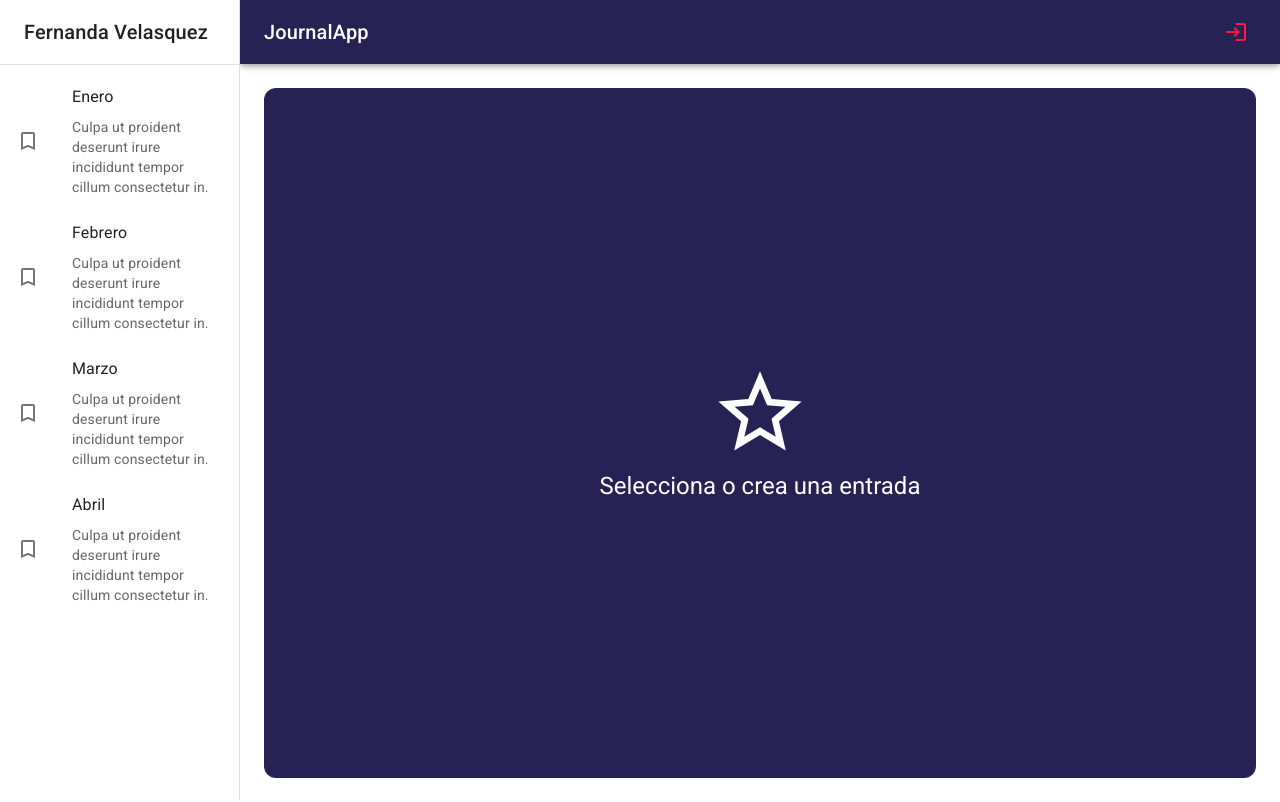
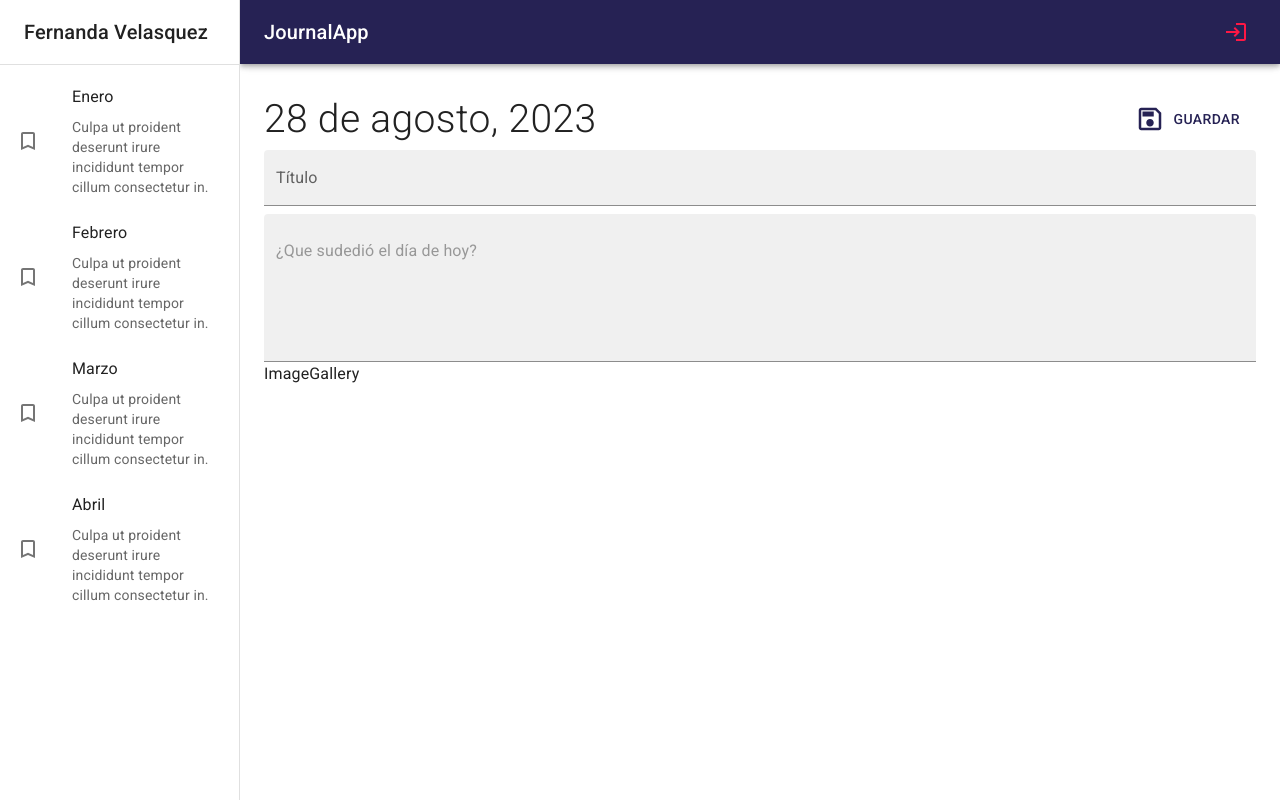
Before and after one commit to Ferla04/Journal-app, a React (Vite) app: page / in a window 1280 px wide. Built offline with nearby package versions, Linux system fonts and the light colour scheme.

Commit message:
formulario nueva tarea

```diff
--- a/src/journal/Pages/JournalPage.jsx
+++ b/src/journal/Pages/JournalPage.jsx
@@ -1,10 +1,11 @@
 import { JournalLayout } from '../layout/JournalLayout'
-import { NothingSelectedView } from '../views'
+import { NothingSelectedView, NoteView } from '../views'
 
 export const JournalPage = () => {
   return (
     <JournalLayout>
-      <NothingSelectedView />
+      {/* <NothingSelectedView /> */}
+      <NoteView />
     </JournalLayout>
   )
 }
--- /dev/null
+++ b/src/journal/components/ImageGallery.jsx
@@ -0,0 +1,7 @@
+import React from 'react'
+
+export const ImageGallery = () => {
+  return (
+    <div>ImageGallery</div>
+  )
+}
--- a/src/journal/components/index.js
+++ b/src/journal/components/index.js
@@ -1,2 +1,3 @@
 export * from './NavBar'
 export * from './SideBar'
+export * from './ImageGallery'
--- /dev/null
+++ b/src/journal/views/NoteView.jsx
@@ -0,0 +1,44 @@
+import { SaveOutlined } from '@mui/icons-material'
+import { Button, Grid, TextField, Typography } from '@mui/material'
+import { ImageGallery } from '../components'
+
+export const NoteView = () => {
+  return (
+    <Grid container direction='row' justifyContent='space-between' alignItems='center' sx={{ mb: 1 }}>
+      <Grid item>
+        <Typography fontSize={ 39 } fontWeight='light'>28 de agosto, 2023</Typography>
+      </Grid>
+
+      <Grid item>
+        <Button color='primary' sx={{ padding: 2 }}>
+          <SaveOutlined sx={{ fontSize: 30, mr: 1 }}/>
+          Guardar
+        </Button>
+      </Grid>
+
+      <Grid container>
+        <TextField
+          type='text'
+          variant='filled'
+          fullWidth
+          placeholder='Ingrese un título'
+          label='Título'
+          sx={{ border: 'none', mb: 1 }}
+        />
+
+        <TextField
+          type='text'
+          variant='filled'
+          fullWidth
+          multiline
+          placeholder='¿Que sudedió el día de hoy?'
+          minRows={ 5 }
+        />
+      </Grid>
+
+      {/* Image Gallery */}
+      <ImageGallery />
+
+    </Grid>
+  )
+}
--- a/src/journal/views/index.js
+++ b/src/journal/views/index.js
@@ -1 +1,2 @@
 export * from './NothingSelectedView'
+export * from './NoteView'
```
